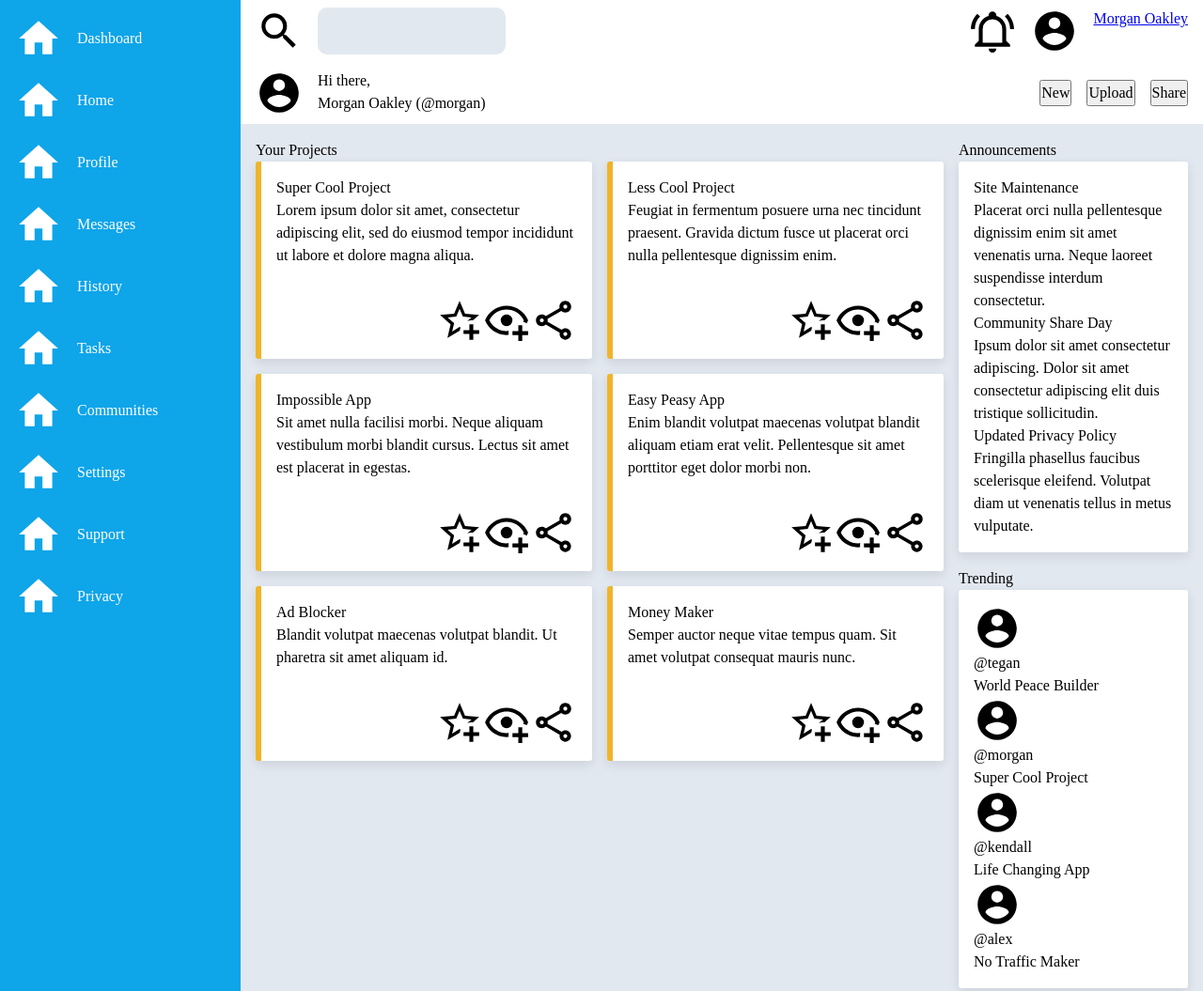
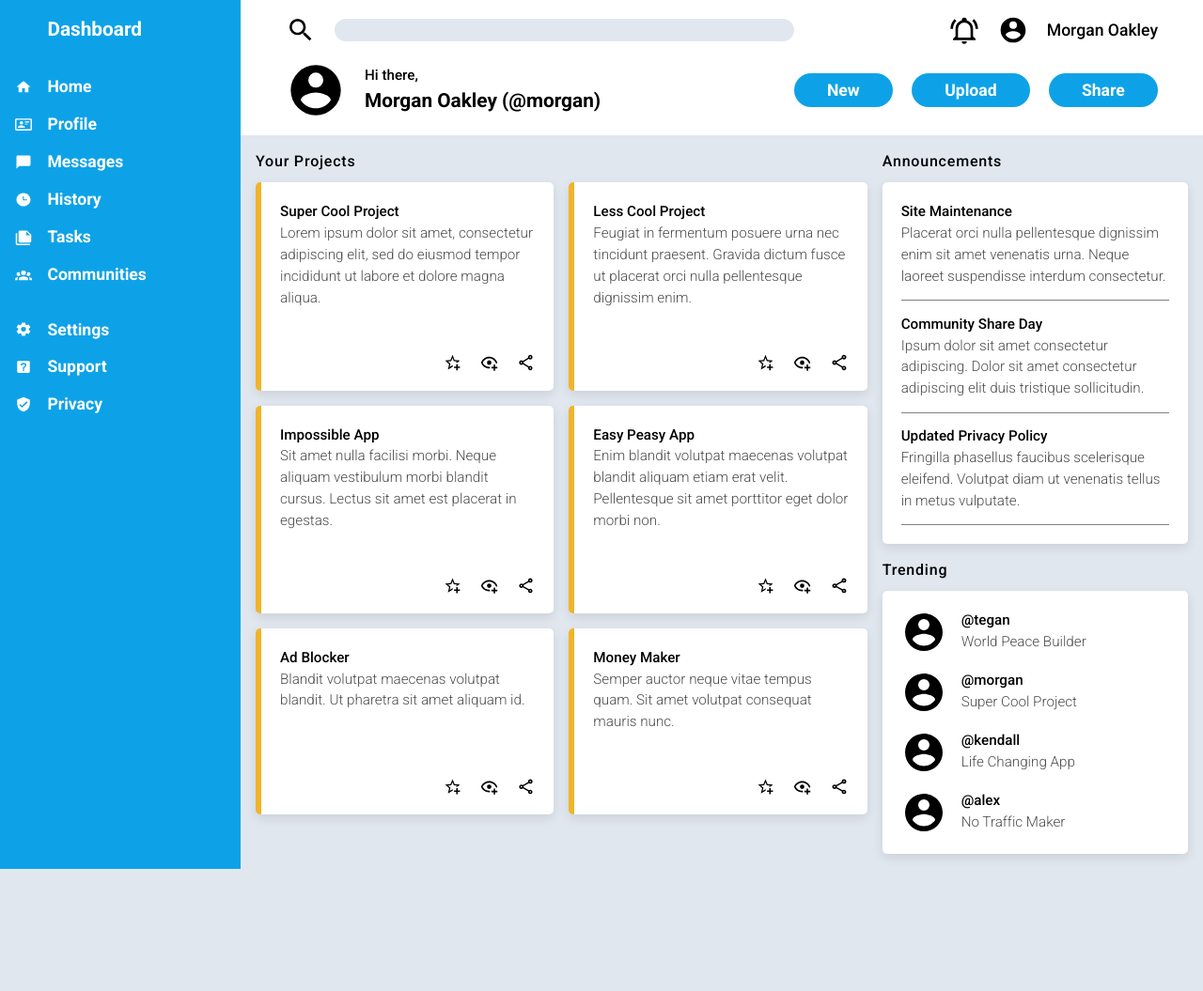
Before and after one commit to noxtua-code/admin-dashboard, a website built with Vite: page admin-dashboard/index.html in a window 1280 px wide. Shown: the top 1055 px of the page at 94% size. After the commit the page ends 925 px from the top, so only its background shows below. Built offline with nearby package versions, Linux system fonts and the light colour scheme; files whose address does not match are found by name.

Commit message:
finished styling

```diff
--- a/admin-dashboard/index.html
+++ b/admin-dashboard/index.html
@@ -3,35 +3,43 @@
   <head>
     <meta charset="UTF-8" />
     <meta name="viewport" content="width=device-width, initial-scale=1.0" />
-    <title>Vite App</title>
+    <title>Admin Dashboard</title>
     <script type="module" src="/main.js" defer></script>
     <link rel="stylesheet" href="style.css">
+    <!-- Google Fonts -->
+    <link rel="preconnect" href="https://fonts.googleapis.com">
+    <link rel="preconnect" href="https://fonts.gstatic.com" crossorigin>
+    <link href="https://fonts.googleapis.com/css2?family=Roboto:wght@300;400;500;700&display=swap" rel="stylesheet">
   </head>
   <body>
     <sidebar>
-      <img src="./public/img/nav/home.svg" alt=""><a href="">Dashboard</a>
-      <img src="./public/img/nav/home.svg" alt=""><a href="">Home</a>
-      <img src="./public/img/nav/home.svg" alt=""><a href="">Profile</a>
-      <img src="./public/img/nav/home.svg" alt=""><a href="">Messages</a>
-      <img src="./public/img/nav/home.svg" alt=""><a href="">History</a>
-      <img src="./public/img/nav/home.svg" alt=""><a href="">Tasks</a>
-      <img src="./public/img/nav/home.svg" alt=""><a href="">Communities</a>
-      <img src="./public/img/nav/home.svg" alt=""><a href="">Settings</a>
-      <img src="./public/img/nav/home.svg" alt=""><a href="">Support</a>
-      <img src="./public/img/nav/home.svg" alt=""><a href="">Privacy</a>
+      <a href="" class="sidebar-header">Dashboard</a>
+      <div class="sidebar-container">
+        <img src="./img/nav/home.svg" alt=""><a href="" class="sidebar-link">Home</a>
+        <img src="./img/nav/profile.svg" alt=""><a href="" class="sidebar-link">Profile</a>
+        <img src="./img/nav/messages.svg" alt=""><a href="" class="sidebar-link">Messages</a>
+        <img src="./img/nav/history.svg" alt=""><a href="" class="sidebar-link">History</a>
+        <img src="./img/nav/tasks.svg" alt=""><a href="" class="sidebar-link">Tasks</a>
+        <img src="./img/nav/communities.svg" alt=""><a href="" class="sidebar-link">Communities</a>
+      </div>
+      <div class="sidebar-container">
+        <img src="./img/nav/settings.svg" alt=""><a href="" class="sidebar-link">Settings</a>
+        <img src="./img/nav/support.svg" alt=""><a href="" class="sidebar-link">Support</a>
+        <img src="./img/nav/privacy.svg" alt=""><a href="" class="sidebar-link">Privacy</a>
+      </div>
     </sidebar>
     <header>
       <div class="searchbar">
-        <label for="search"><img src="./public/img/magnify.svg" alt="search"></label>
+        <label for="search"><img src="./img/magnify.svg" alt="search"></label>
         <input type="search" name="search" id="search">
       </div>
       <div class="profile">
-        <img src="./public/img/bell-ring-outline.svg" alt="account alerts">
-        <img src="./public/img/account-circle.svg" alt="profile picture">
+        <img src="./img/bell-ring-outline.svg" alt="account alerts">
+        <img src="./img/account-circle.svg" alt="profile picture">
         <a href="http://">Morgan Oakley</a>
       </div>
       <div class="profile-nav">
-        <img src="./public/img/account-circle.svg" alt="profile picture">
+        <img src="./img/account-circle.svg" alt="profile picture">
         <ul>
           <li>Hi there,</li>
           <li><h1>Morgan Oakley (@morgan)</h1></li>
@@ -51,54 +59,54 @@
             <h3>Super Cool Project</h3>
             <p>Lorem ipsum dolor sit amet, consectetur adipiscing elit, sed do eiusmod tempor incididunt ut labore et dolore magna aliqua. </p>
             <div class="card-btns">
-              <img src="./public/img/star-plus-outline.svg" alt="add to favorites">
-              <img src="./public/img/eye-plus-outline.svg" alt="view project">
-              <img src="./public/img/share-variant-outline.svg" alt="share project">
+              <img src="./img/star-plus-outline.svg" alt="add to favorites">
+              <img src="./img/eye-plus-outline.svg" alt="view project">
+              <img src="./img/share-variant-outline.svg" alt="share project">
             </div>
           </div>
           <div class="card">
             <h3>Less Cool Project</h3>
             <p>Feugiat in fermentum posuere urna nec tincidunt praesent. Gravida dictum fusce ut placerat orci nulla pellentesque dignissim enim. </p>
             <div class="card-btns">
-              <img src="./public/img/star-plus-outline.svg" alt="add to favorites">
-              <img src="./public/img/eye-plus-outline.svg" alt="view project">
-              <img src="./public/img/share-variant-outline.svg" alt="share project">
+              <img src="./img/star-plus-outline.svg" alt="add to favorites">
+              <img src="./img/eye-plus-outline.svg" alt="view project">
+              <img src="./img/share-variant-outline.svg" alt="share project">
             </div>
           </div>
           <div class="card">
             <h3>Impossible App</h3>
             <p>Sit amet nulla facilisi morbi. Neque aliquam vestibulum morbi blandit cursus. Lectus sit amet est placerat in egestas.</p>
             <div class="card-btns">
-              <img src="./public/img/star-plus-outline.svg" alt="add to favorites">
-              <img src="./public/img/eye-plus-outline.svg" alt="view project">
-              <img src="./public/img/share-variant-outline.svg" alt="share project">
+              <img src="./img/star-plus-outline.svg" alt="add to favorites">
+              <img src="./img/eye-plus-outline.svg" alt="view project">
+              <img src="./img/share-variant-outline.svg" alt="share project">
             </div>
           </div>
           <div class="card">
             <h3>Easy Peasy App</h3>
             <p>Enim blandit volutpat maecenas volutpat blandit aliquam etiam erat velit. Pellentesque sit amet porttitor eget dolor morbi non.</p>
             <div class="card-btns">
-              <img src="./public/img/star-plus-outline.svg" alt="add to favorites">
-              <img src="./public/img/eye-plus-outline.svg" alt="view project">
-              <img src="./public/img/share-variant-outline.svg" alt="share project">
+              <img src="./img/star-plus-outline.svg" alt="add to favorites">
+              <img src="./img/eye-plus-outline.svg" alt="view project">
+              <img src="./img/share-variant-outline.svg" alt="share project">
             </div>
           </div>
           <div class="card">
             <h3>Ad Blocker</h3>
             <p>Blandit volutpat maecenas volutpat blandit. Ut pharetra sit amet aliquam id. </p>
             <div class="card-btns">
-              <img src="./public/img/star-plus-outline.svg" alt="add to favorites">
-              <img src="./public/img/eye-plus-outline.svg" alt="view project">
-              <img src="./public/img/share-variant-outline.svg" alt="share project">
+              <img src="./img/star-plus-outline.svg" alt="add to favorites">
+              <img src="./img/eye-plus-outline.svg" alt="view project">
+              <img src="./img/share-variant-outline.svg" alt="share project">
             </div>
           </div>
           <div class="card">
             <h3>Money Maker</h3>
             <p>Semper auctor neque vitae tempus quam. Sit amet volutpat consequat mauris nunc. </p>
             <div class="card-btns">
-              <img src="./public/img/star-plus-outline.svg" alt="add to favorites">
-              <img src="./public/img/eye-plus-outline.svg" alt="view project">
-              <img src="./public/img/share-variant-outline.svg" alt="share project">
+              <img src="./img/star-plus-outline.svg" alt="add to favorites">
+              <img src="./img/eye-plus-outline.svg" alt="view project">
+              <img src="./img/share-variant-outline.svg" alt="share project">
             </div>
           </div>
         </div>
@@ -123,24 +131,24 @@
       <div class="trending">
         <h2>Trending</h2>
         <div class="trending-container">
-          <img src="./public/img/account-circle.svg" alt="profile picture">
+          <img src="./img/account-circle.svg" alt="profile picture">
           <ul>
-            <li>@tegan</li>
+            <li><h3>@tegan</h3></li>
             <li>World Peace Builder</li>
           </ul>
-          <img src="./public/img/account-circle.svg" alt="profile picture">
+          <img src="./img/account-circle.svg" alt="profile picture">
           <ul>
-            <li>@morgan</li>
+            <li><h3>@morgan</h3></li>
             <li>Super Cool Project</li>
           </ul>
-          <img src="./public/img/account-circle.svg" alt="profile picture">
+          <img src="./img/account-circle.svg" alt="profile picture">
           <ul>
-            <li>@kendall</li>
+            <li><h3>@kendall</h3></li>
             <li>Life Changing App</li>
           </ul>
-          <img src="./public/img/account-circle.svg" alt="profile picture">
+          <img src="./img/account-circle.svg" alt="profile picture">
           <ul>
-            <li>@alex</li>
+            <li><h3>@alex</h3></li>
             <li>No Traffic Maker</li>
           </ul>
         </div>
--- a/admin-dashboard/style.css
+++ b/admin-dashboard/style.css
@@ -1,10 +1,24 @@
 :root {
   /* insert variables here*/
-  --clr-primary-400: #0ea5e9;
-  --clr-neutral-400: #e2e8f0;
+  --clr-primary-400: rgb(13, 162, 231);
+  --clr-primary-600: hsl(199, 89%, 30%);
   --clr-accent: #f0b429;
-  --clr-white: #fff;
-  --clr-black: #000;
+  --clr-neutral-100: #fff;
+  --clr-neutral-400: hsl(214, 32%, 91%);
+  --clr-neutral-500: hsl(0, 0%, 50%);
+  --clr-neutral-800: hsl(0, 0%, 30%);
+  --clr-neutral-900: #000;
+
+  --fw-300: 300;
+  --fw-400: 400;
+  --fw-500: 500;
+  --fw-700: 700;
+
+  --fs-400: 0.95rem;
+  --fs-450: 1rem;
+  --fs-500: 1.1rem;
+  --fs-600: 1.2rem;
+  --fs-700: 1.30rem;
 }
 
 /* Box sizing rules */
@@ -73,58 +87,65 @@ p, h1, h2, h3, h4, h5, h6 {
 
 /* Styling */
 
-img {
-  height: 50px;
-  width: 50px;
-}
-
 body {
   display: grid;
   grid-template-columns: 1fr 4fr;
   height: 100vh;
   height: 100dvh;
   background-color: var(--clr-neutral-400);
+  font-family: 'Roboto', sans-serif;
 }
 
-sidebar {
-  grid-row: 1 / 5;
-  background-color: var(--clr-primary-400);
-  padding: 1rem;
-  display: grid;
-  grid-template-columns: 50px 1fr;
-  place-content: start;
-  gap: 1rem;
-}
 
-sidebar img {
-  filter: invert(100%);
-  align-self: center;
-}
-
-sidebar a {
-  text-decoration: none;
-  color: var(--clr-white);
-  align-self: center;
-}
+/* HEADER */
 
 header {
   display: grid;
-  grid-template-columns: 1fr 1fr;
-  place-items: center end;
-  background-color: var(--clr-white);
+  grid-template-columns: 1fr 1fr 1fr;
+  place-items: center;
+  background-color: var(--clr-neutral-100);
+  padding: 1rem 3rem;
+  row-gap: 1rem;
 }
 
 header > div {
   display: flex;
-  flex: 1;
-  gap: 1rem;
-  padding-inline: 1rem;
-  padding-block: 0.5rem;
+  gap: 1.25rem;
+  width: 100%;
+}
+
+.searchbar img,
+.profile img {
+  height: 2rem;
+  width: 2rem;
+}
+
+.profile-nav img {
+  height: 4rem;
+  width: 4rem;
 }
 
 .searchbar,
 .profile-nav {
   place-self: center start;
+  align-items: center;
+  grid-column: span 2;
+}
+
+.profile,
+.content-btns {
+  justify-content: flex-end;
+  align-items: center;
+}
+
+.profile-nav {
+  font-size: var(--fs-400);
+  font-weight: var(--fw-500);
+}
+
+.profile-nav h1 {
+  font-size: var(--fs-700);
+  font-weight: var(--fw-700);
 }
 
 header ul,
@@ -133,21 +154,125 @@ sidebar ul,
   list-style-type: none;
 }
 
+header a {
+  text-decoration: none;
+  color: var(--clr-neutral-900);
+  font-size: var(--fs-500);
+  font-weight: var(--fw-500);
+}
+
 input[type='search'] {
   background-color: var(--clr-neutral-400);
   border: none;
-  border-radius: 10px;
+  border-radius: 20px;
+  width: fit-content;
+  flex-grow: 1;
+
 }
+
+.content-btns button {
+  background-color: var(--clr-primary-400);
+  color: var(--clr-neutral-100);
+  padding: 0.25em 2em 0.25em 2em;
+  border-radius: 20px;
+  border: none;
+  font-weight: var(--fw-700);
+  font-size: var(--fs-500);
+}
+
+.content-btns button:hover,
+.content-btns button:focus {
+  background-color: var(--clr-primary-600);
+}
+
+
+/* SIDEBAR */
+
+sidebar {
+  --sidebar-link-size: var(--fs-500);
+  --sidebar-gap: calc(var(--sidebar-link-size) - 0.25rem);
+
+  --sidebar-header-size: var(--fs-700);
+
+  background-color: var(--clr-primary-400);
+  font-weight: var(--fw-700);
+
+  grid-row: 1 / 5;
+  place-content: start;
+  padding: 1rem;
+
+  display: grid;
+  grid-template-columns: var(--sidebar-header-size) 1fr;
+  row-gap: 2rem;
+  column-gap: var(--sidebar-gap);
+}
+
+.sidebar-container {
+  grid-column: span 2;
+  display: grid;
+  grid-template-columns: var(--sidebar-header-size) 1fr;
+  gap: var(--sidebar-gap);
+}
+
+ .sidebar-header {
+  grid-column: 2 / 3;
+  font-size: var(--sidebar-header-size);
+}
+
+.sidebar-header::before {
+  --logo-size: 2.5rem;
+  --sidebar-header-gap:0.25rem;
+
+  background-image: url("./img/nav/dashboard.svg");
+  background-size: var(--logo-size);
+  width: var(--logo-size);
+  height: var(--logo-size);
+  position: absolute;
+  filter: invert(100%);
+  content: "";
+  left: var(--sidebar-header-gap);
+  top: calc(var(--sidebar-header-size)/2);
+}
+
+.sidebar-link {
+  font-size: var(--sidebar-link-size);
+}
+
+sidebar img {
+  filter: invert(100%);
+  align-self: center;
+  height: var(--sidebar-link-size);
+}
+
+sidebar a {
+  text-decoration: none;
+  color: var(--clr-neutral-100);
+  align-self: center;
+}
+
+.sidebar-header-img {
+  object-fit: none;
+}
+
+/* MAIN CONTENT */
 
 main {
   display: grid;
   gap: 1rem;
-  grid-template-columns: 3fr 1fr;
+  grid-template-columns: 2fr 1fr;
+  grid-template-rows: min-content 1fr;
   padding: 1rem;
 }
 
 main ul {
   list-style-type: none;
+}
+
+main h2 {
+  font-weight: var(--fw-500);
+  font-size: var(--fs-450);
+  padding-bottom: 0.65rem;
+  letter-spacing: .05rem;
 }
 
 .projects {
@@ -158,34 +283,68 @@ main ul {
   display: grid;
   gap: 1rem;
   grid-template-columns: 1fr 1fr;
-
 }
 
 .card,
 .announcement-container,
 .trending-container {
-  background-color: var(--clr-white);
-  border-radius: 3px;
+  background-color: var(--clr-neutral-100);
+  border-radius: 5px;
   box-shadow: rgba(0, 0, 0, 0.1) 0px 4px 12px;
-  padding: 1rem;
+  padding: 1.25rem;
+  font-size: var(--fs-400);
+  font-weight: var(--fw-300);
+  color: var(--clr-neutral-800);
 }
 
 .card {
   border-left: 6px solid var(--clr-accent);
-  display: flex;
-  flex-direction: column;
+  display: grid;
+  grid-template-rows: min-content 1fr min-content;
+}
+
+h3 {
+  font-weight: var(--fw-500);
+  color: var(--clr-neutral-900);
 }
 
 .card-btns {
-  margin-top: 2rem;
+  margin-top: 3rem;
   display: flex;
   justify-content: flex-end;
+  gap: 1.25rem;
+}
+
+.card-btns img {
+  height: var(--fs-600);
+}
+
+.card-btns img:hover,
+.card-btns img:focus {
+  transform: scale(1.25);
+  filter: invert(47%) sepia(55%) saturate(2166%) hue-rotate(167deg) brightness(98%) contrast(90%);
 }
 
 .announcement-container {
+  --announcement-padding: 0.85rem;
+
   display: grid;
+  gap: var(--announcement-padding);
 }
 
+.announcement-container > div {
+  border-bottom: 1px solid var(--clr-neutral-500);
+  padding-bottom: var(--announcement-padding);
+}
 .trending-container {
   grid-column: 2 / 3;
+
+  display: grid;
+  grid-template-columns: max-content 1fr;
+  gap: 1rem;
 }
+
+.trending-container > img {
+  height: 3rem;
+  width: 3rem;
+}
```
Also changed, not shown: admin-dashboard/public/img/nav/communities.svg (added), admin-dashboard/public/img/nav/dashboard.svg (added), admin-dashboard/public/img/nav/history.svg (added), admin-dashboard/public/img/nav/messages.svg (added), admin-dashboard/public/img/nav/privacy.svg (added), admin-dashboard/public/img/nav/profile.svg (added), admin-dashboard/public/img/nav/settings.svg (added), admin-dashboard/public/img/nav/support.svg (added), admin-dashboard/public/img/nav/tasks.svg (added).
